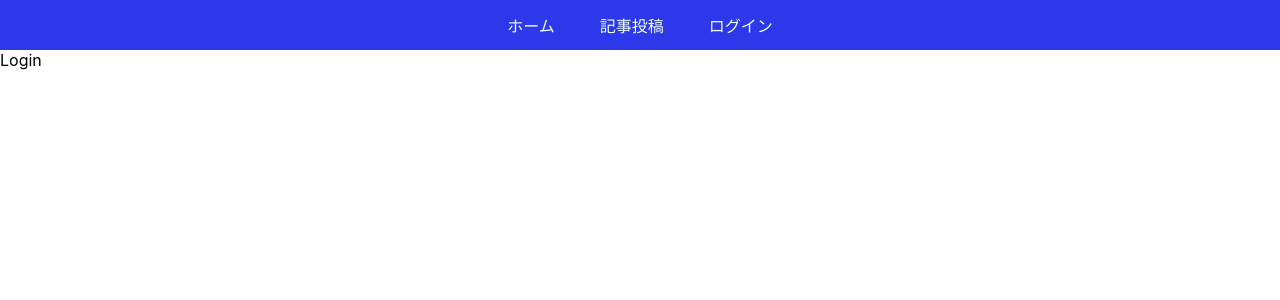
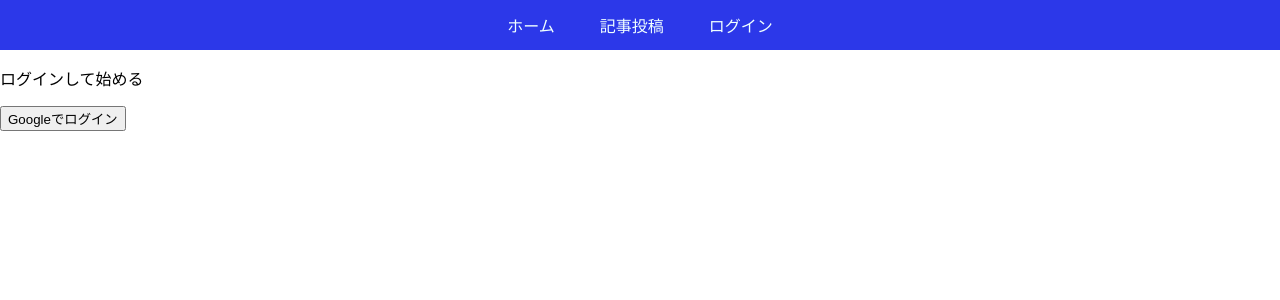
Before and after one commit to sho-itsuka/blog-with-react-and-firebase, a React (Create React App) app: page /login in a window 1280 px wide. Shown: the top 300 px of the page. Built offline with nearby package versions, Linux system fonts and the light colour scheme; the HTML template or start-up script is replaced by a standard one.

Commit message:
Googleログインを実装

```diff
--- a/src/App.js
+++ b/src/App.js
@@ -1,5 +1,6 @@
 import './App.css';
 import { BrowserRouter as Router, Routes, Route, Link } from 'react-router-dom';
+import { useState } from 'react';
 
 import Home       from './components/Home';
 import CreatePost from './components/CreatePost';
@@ -8,13 +9,15 @@
 import Navbar     from './components/Navbar';
 
 function App() {
+  const [isAuth, setIsAuth] = useState(false);
+
   return (
     <Router>
       <Navbar />
       <Routes>
         <Route path='/'           element={<Home />}></Route>
         <Route path='/createpost' element={<CreatePost />}></Route>
-        <Route path='/login'     element={<Login />}></Route>
+        <Route path='/login'      element={<Login setIsAuth={setIsAuth}/>}></Route>
         <Route path='/logout'     element={<Logout />}></Route>
       </Routes>
     </Router>
--- a/src/components/Login.js
+++ b/src/components/Login.js
@@ -1,8 +1,21 @@
+import { signInWithPopup } from 'firebase/auth'
+import { auth, provider } from '../firebase'
+
 import React from 'react'
 
-const Login = () => {
+const Login = ({ setIsAuth }) => {
+  const loginInWithGoogle = () => {
+    // Googleでログイン
+    signInWithPopup(auth, provider).then((result) => {
+      localStorage.setItem("isAuth", true);
+      setIsAuth(true);
+    })
+  }
   return (
-    <div>Login</div>
+    <div>
+      <p>ログインして始める</p>
+      <button onClick={loginInWithGoogle}>Googleでログイン</button>
+    </div>
   )
 }
 
```
